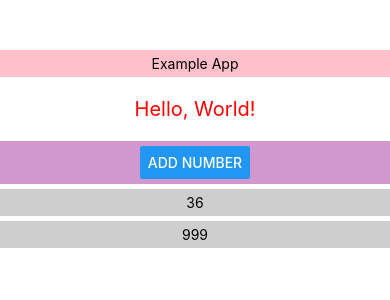
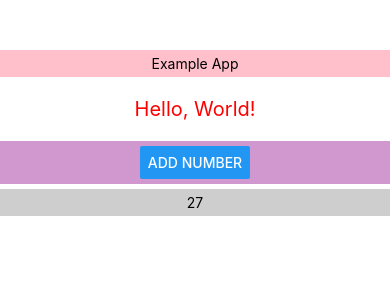
Before and after one commit to HyunSeoChoi/study-react-native, a React Native app in the folder react_native_01/: screen / in a window 390 px wide. Both pictures are taken after a click on the button "ADD NUMBER". Shown: the top 300 px of the page. Built offline with nearby package versions, Linux system fonts and the light colour scheme.

Commit message:
ScrollView 파트

```diff
--- a/react_native_01/App.js
+++ b/react_native_01/App.js
@@ -1,5 +1,5 @@
 import React, {Component} from 'react';
-import {View, Text, StyleSheet} from 'react-native';
+import {View, Text, StyleSheet, ScrollView} from 'react-native';
 import Header from './src/header';
 import Generator from './src/generator';
 import NumList from './src/numlist';
@@ -7,11 +7,25 @@
 class App extends Component {
   state = {
     appName: 'Example App',
-    random: [36, 999],
+    random: [],
   };
 
   onAddRandomNum = () => {
-    alert('Add random number!');
+    const randomNum = Math.floor(Math.random() * 100) + 1;
+    this.setState(prevState => {
+      return {
+        random: [...prevState.random, randomNum],
+      };
+    });
+  };
+
+  onNumDelete = position => {
+    const newArray = this.state.random.filter((num, index) => {
+      return position != index;
+    });
+    this.setState({
+      random: newArray,
+    });
   };
 
   render() {
@@ -19,9 +33,12 @@
       <View style={styles.mainView}>
         <Header name={this.state.appName}></Header>
         <Text style={styles.mainText}>Hello, World!</Text>
+
         <Generator add={this.onAddRandomNum} />
 
-        <NumList num={this.state.random} />
+        <ScrollView style={{width: '100%'}} bounces={true}>
+          <NumList num={this.state.random} delete={this.onNumDelete} />
+        </ScrollView>
       </View>
     );
   }
--- a/react_native_01/src/numlist.js
+++ b/react_native_01/src/numlist.js
@@ -1,11 +1,14 @@
 import React, {Component} from 'react';
-import {View, Text, StyleSheet, Button} from 'react-native';
+import {View, Text, StyleSheet, TouchableOpacity} from 'react-native';
 
 const NumList = props => {
   return props.num.map((item, idx) => (
-    <View style={styles.numList} key={idx}>
+    <TouchableOpacity
+      style={styles.numList}
+      key={idx}
+      onPress={() => props.delete(idx)}>
       <Text>{item}</Text>
-    </View>
+    </TouchableOpacity>
   ));
 };
 
```
